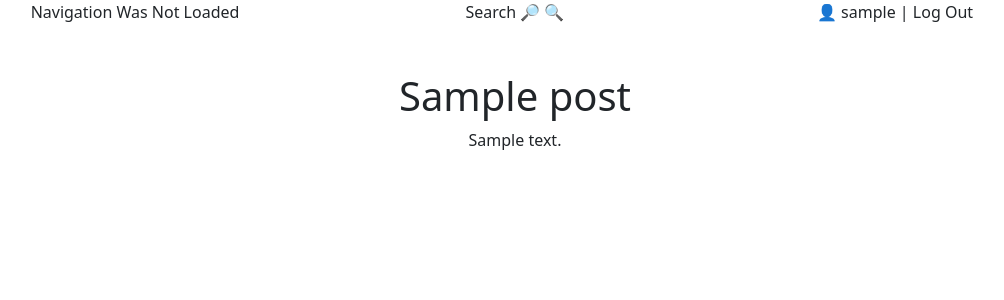
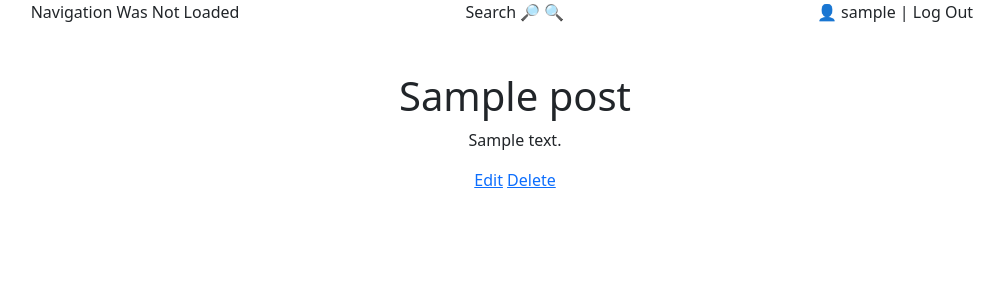
Before and after one commit to salemandreus/ideation-website, a Django app: a page that uses ideationsite/posts/templates/posts/detail.html in a window 1280 px wide. Shown: the top 300 px of the page, without its empty margins (125-1129 px from the left). Run offline with Django 5.2, Linux system fonts and the light colour scheme; a user stored in the database is signed in; tables that the repository leaves empty hold one stand-in row (values such as "Sample post").

Commit message:
detailed view shows edit and delete urls for logged in staff users

```diff
--- a/ideationsite/posts/templates/posts/detail.html
+++ b/ideationsite/posts/templates/posts/detail.html
@@ -3,4 +3,11 @@
 {% block content %}
 <h1>{{ object.title }}</h1>
 <p>{{ object.content }}</p>
+
+{% if request.user.is_authenticated %}
+    {% if request.user.is_staff %}
+        <a href="{{ object.get_edit_url }}">Edit</a>
+        <a href="{{ object.get_delete_url }}">Delete</a>
+    {% endif %}
+{% endif %}
 {% endblock %}
```
